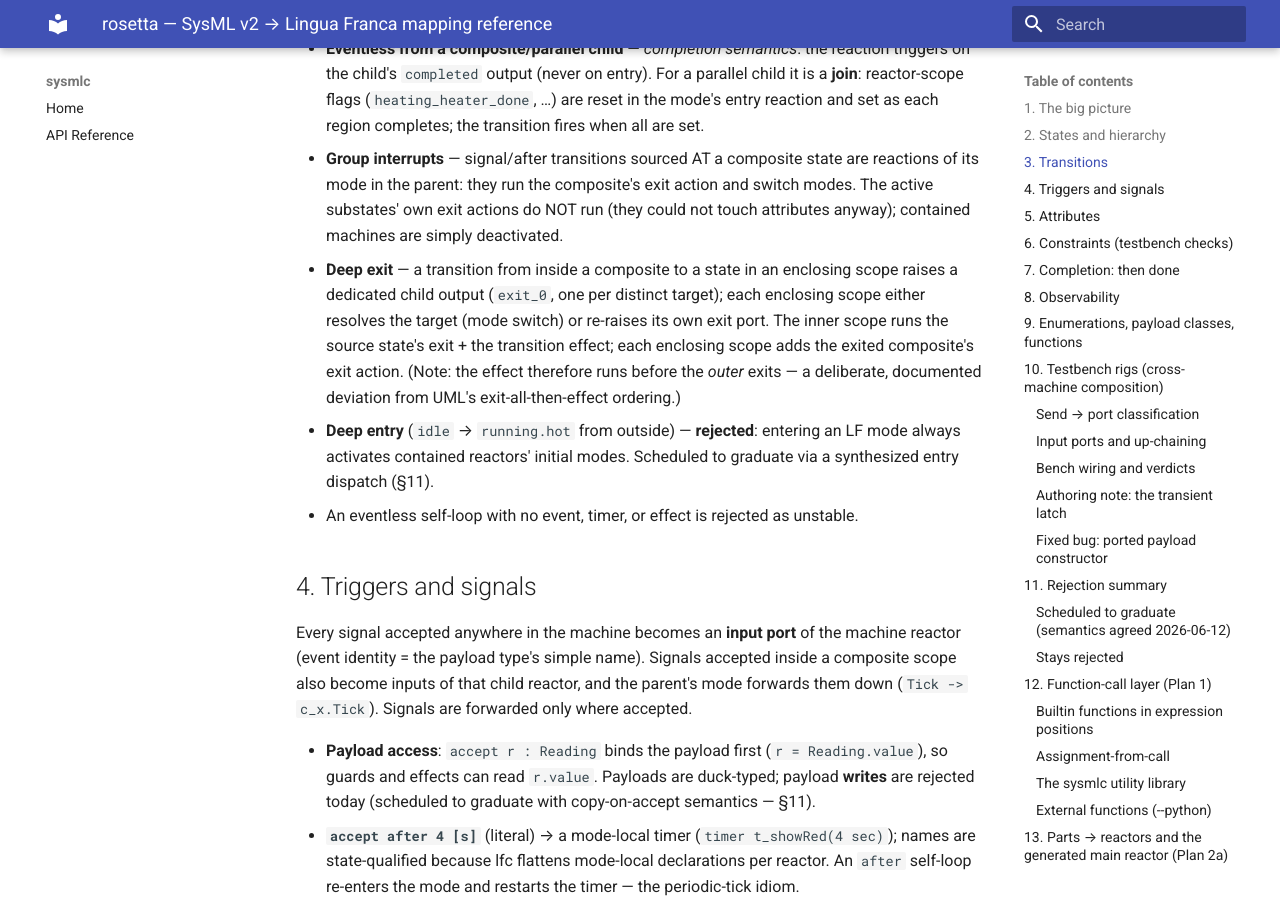
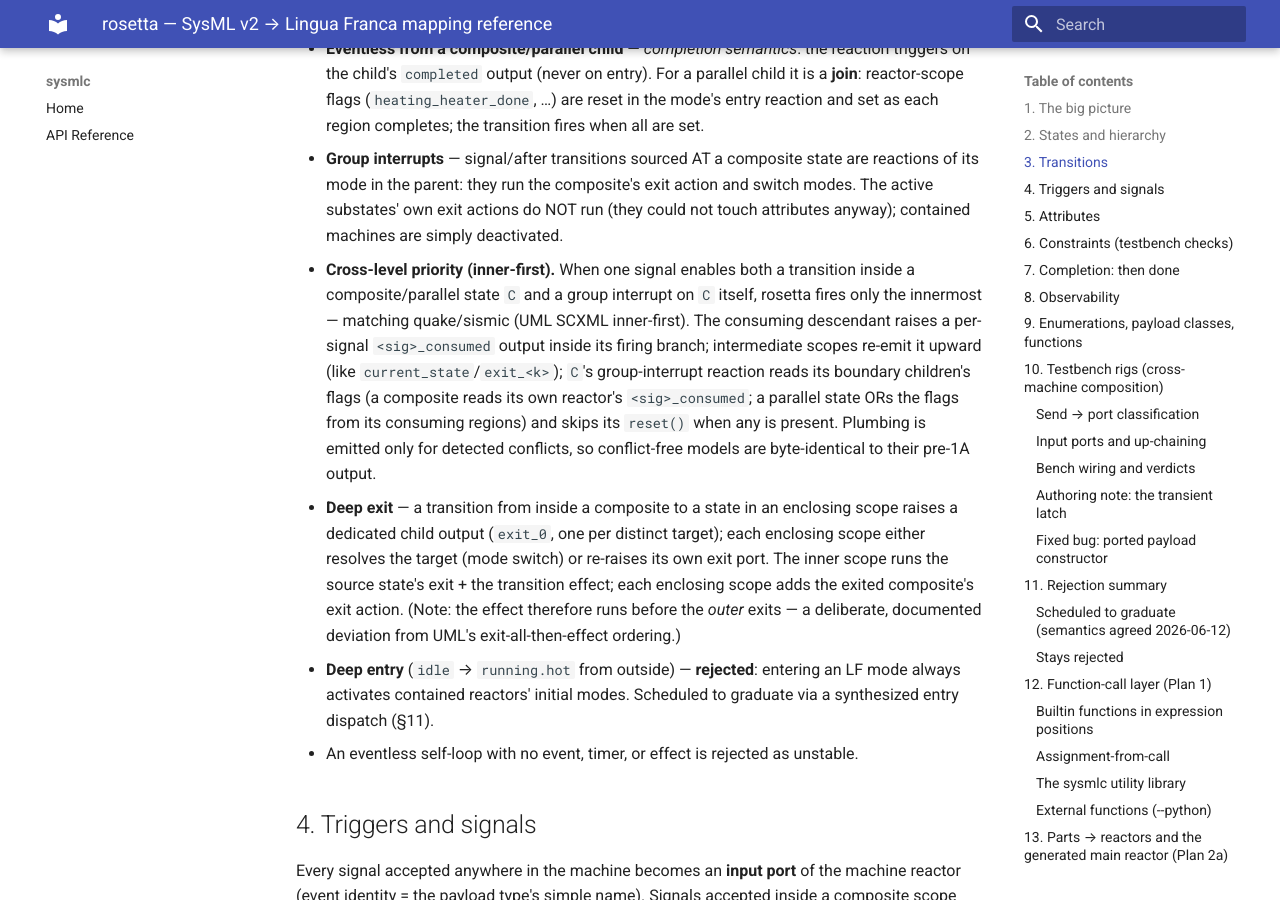
Before and after one commit to glacier-project/sysmlc-core, an MkDocs documentation site: the page built from docs/rosetta-mapping.md, in a window 1280 px wide and 900 px high, scrolled down 2553 px. Built offline with MkDocs 1.6.1 and Material for MkDocs 9.7.7, drawn with Linux system fonts in a browser that asks for light colours.

Commit message:
docs(rosetta): cross-level priority enforced inner-first (1A graduated)

```diff
--- a/docs/rosetta-mapping.md
+++ b/docs/rosetta-mapping.md
@@ -107,6 +107,17 @@ mode (the target's `entry` runs at the next tag, LF's mode-switch boundary).
   exit action and switch modes. The active substates' own exit actions do
   NOT run (they could not touch attributes anyway); contained machines are
   simply deactivated.
+- **Cross-level priority (inner-first).** When one signal enables both a
+  transition inside a composite/parallel state `C` and a group interrupt on
+  `C` itself, rosetta fires only the innermost — matching quake/sismic (UML
+  SCXML inner-first). The consuming descendant raises a per-signal
+  `<sig>_consumed` output inside its firing branch; intermediate scopes
+  re-emit it upward (like `current_state`/`exit_<k>`); `C`'s group-interrupt
+  reaction reads its boundary children's flags (a composite reads its own
+  reactor's `<sig>_consumed`; a parallel state ORs the flags from its
+  consuming regions) and skips its `reset()` when any is present. Plumbing
+  is emitted only for detected conflicts, so conflict-free models are
+  byte-identical to their pre-1A output.
 - **Deep exit** — a transition from inside a composite to a state in an
   enclosing scope raises a dedicated child output (`exit_0`, one per
   distinct target); each enclosing scope either resolves the target (mode
```
